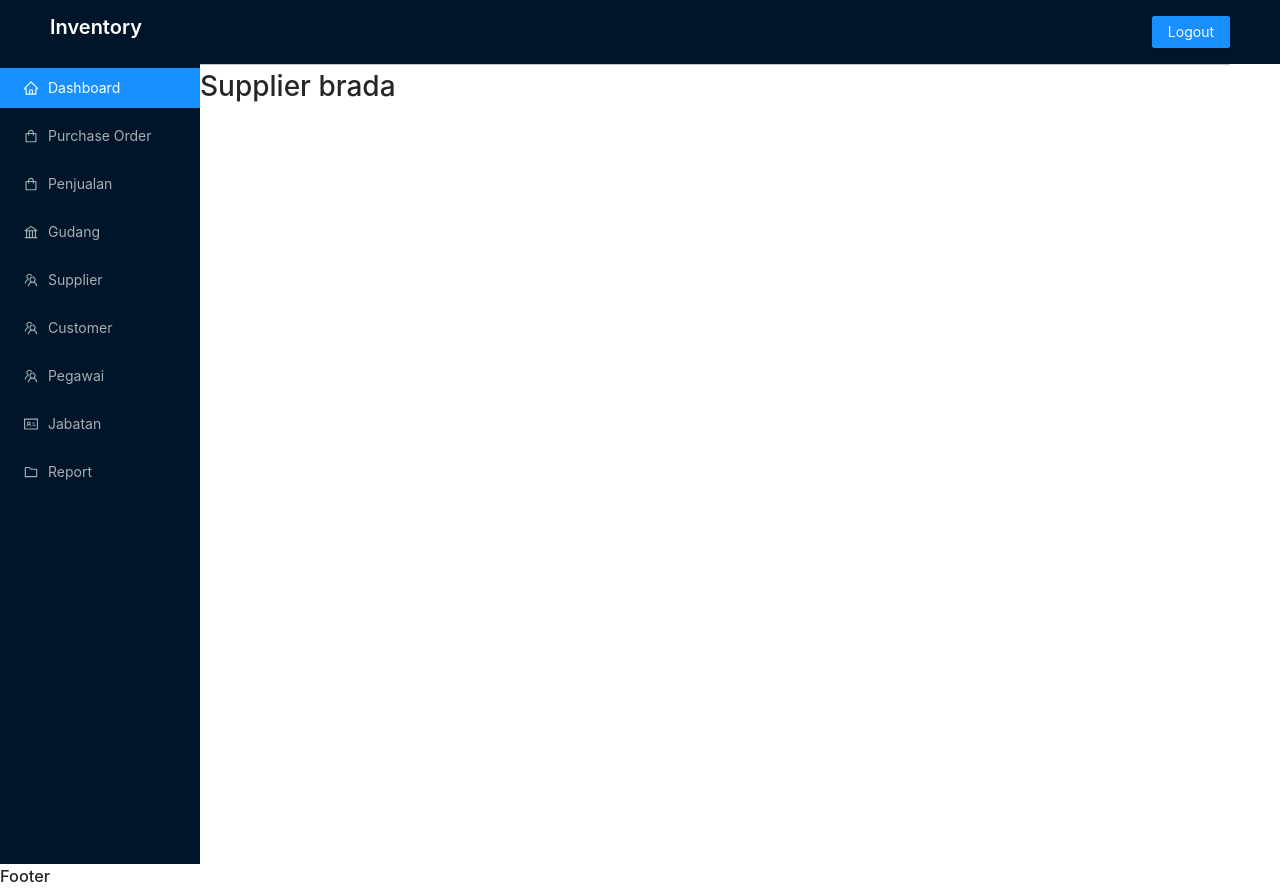
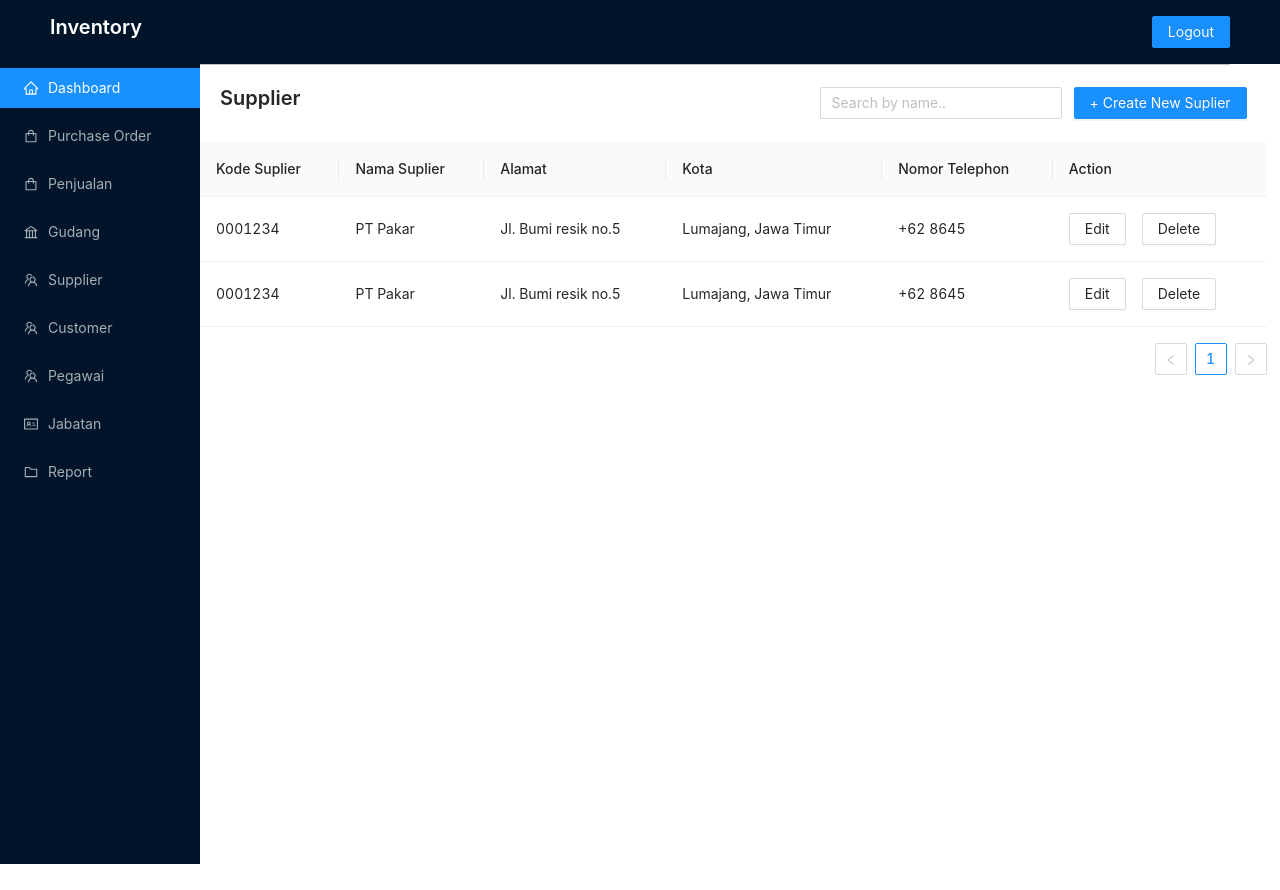
Before and after one commit to itcybercommunity/Frontend-Inventory, a React (Create React App) app: page /supplier in a window 1280 px wide. After the commit the page ends 864 px from the top, so only its background shows below. Built offline with nearby package versions, Linux system fonts and the light colour scheme.

Commit message:
implement UI pages

```diff
--- a/src/components/Header/index.js
+++ b/src/components/Header/index.js
@@ -1,6 +1,6 @@
 import React from "react";
 import {Button, Row, Col, Typography, Layout } from "antd";
-import { useHistory } from "react-router-dom";
+import { Link, useHistory } from "react-router-dom";
 import "./header.scss";
 
 const Header = () => {
@@ -14,8 +14,8 @@ const Header = () => {
         </Typography.Title>
       </Col>
       <Col>
-        <Button type="primary"  onClick={() => history.push("/login")}>
-          Logout
+        <Button type="primary" onClick={() => history.push("/login")}>
+          <Link to="/login" >Logout</Link>
         </Button>
       </Col>
     </Row>
--- a/src/pages/LoggedInPage.js
+++ b/src/pages/LoggedInPage.js
@@ -1,7 +1,7 @@
 import React from 'react'
 import { BrowserRouter as Router, Switch, Route, Redirect } from "react-router-dom";
-import { Footer, Header } from "../components";
-import {Customer, Jabatan, Sidebar, Dashboard, PO, Supplier} from "../pages";
+import { Header } from "../components";
+import {Customer, Jabatan, Sidebar, Dashboard, PO, Supplier, Login} from "../pages";
 import {Row, Col } from "antd";
 const LoggedInPage = () => {
     return (
@@ -11,7 +11,7 @@ const LoggedInPage = () => {
                 <Col>
                     <Sidebar />
                 </Col>
-                <Col span={19}>
+                <Col span={20}>
                     <Switch>
                     <Route path="/dashboard" component={ Dashboard }/>
                     <Route path="/customer" component={ Customer }/>
@@ -22,7 +22,6 @@ const LoggedInPage = () => {
                     </Switch>
                 </Col>
             </Row>
-            <Footer />
         </Router>
     )
 }
--- a/src/pages/PurchaseOrder/index.js
+++ b/src/pages/PurchaseOrder/index.js
@@ -1,5 +1,6 @@
 import React from 'react'
-import { Table, Row, Col, Button, Input, Modal, Space, DatePicker} from 'antd';
+import { Table, Row, Col, Button, Input, Modal, Space, DatePicker, Typography} from 'antd';
+import { DownloadOutlined } from '@ant-design/icons';
 const { Column } = Table;
 const PO = () => {
   const [visible, setVisible] = React.useState(false);
@@ -7,19 +8,19 @@ const PO = () => {
     data.push(
     {
       key: 1,
-      date: `01/01/2020`,
+      date: `2020/01/01`,
       po: `PO-00123456`,
       vendor: "Testing",
-      deliveryDate: `28/01/2020`,
+      deliveryDate: `2020/01/28`,
       status: `In Progrres`,
       amount: "Rp. 500.000",
     },
     {
         key: 2,
-        date: `01/01/2020`,
+        date: `2020/01/01`,
         po: `PO-00123456`,
         vendor: "Testing",
-        deliveryDate: `28/01/2020`,
+        deliveryDate: `2020/01/28`,
         status: `In Progrres`,
         amount: "Rp. 500.000",
       },
@@ -27,40 +28,34 @@ const PO = () => {
 const handleModal = React.useCallback(() => {
     setVisible(item => !item);
 }, [])
-// showModal = () => {
-//   this.setState({
-//     visible: true,
-//   });
-// };
-
-// const handleButton = React.useCallback(() => {
-//     setVis
-// })
 const handleOk = e => {
   console.log(e);
   setVisible(false);
 };
-
 const handleCancel = e => {
   console.log(e);
   setVisible(false);
 };
-
 function onChange(date, dateString) {
     console.log(date, dateString);
 }
-
     return (
-        <div style={{margin: "30px", width: "100%", minWidth: "300px"}} >
-            <h1>Purchase Order</h1>
+        <div style={{margin: "30px"}} >
+            <Typography.Title level={4} >Purchase Order</Typography.Title>
             <Row align="middle" justify="space-between" style={{marginBottom: "20px"}}>
                 <Col>
-                    <Input placeholder="Search by vendor.." />
+                    <Button type="primary" shape="round" icon={<DownloadOutlined />}>Cetak</Button>
+                </Col>
+                <Col>
+                <Row gutter={12}>
+                    <Col>
+                        <Input placeholder="Search by vendor.."  />
                     </Col>
                     <Col>
                         <Button type="primary" onClick={handleModal}>
-                        New Purshase Order
+                        + Create New PO
                         </Button>
+                    </Col>
                     <Modal
                         title="New Purshase Order"
                         visible={visible}
@@ -74,6 +69,7 @@ function onChange(date, dateString) {
                     <Input placeholder="Input Status" /> <br /> <br />
                     <Input placeholder="Input Amount" /> <br />
                     </Modal>
+                    </Row>
                 </Col>
             </Row>
             <Table dataSource={data} >
--- a/src/pages/Supplier/index.js
+++ b/src/pages/Supplier/index.js
@@ -1,10 +1,88 @@
 import React from 'react'
+import { Table, Row, Col, Button, Input, Modal, Space, Typography} from 'antd';
+const { Column } = Table;
+const Supplier = () => {
+    const [visible, setVisible] = React.useState(false);
+        const data = [];
+        data.push(
+        {
+            key: 1,
+            kodeSuplier: `0001234`,
+            namaSuplier: `PT Pakar`,
+            alamat: "Jl. Bumi resik no.5",
+            kota: `Lumajang, Jawa Timur`,
+            noTelp: `+62 8645`,
+        },
+        {
+            key: 2,
+            kodeSuplier: `0001234`,
+            namaSuplier: `PT Pakar`,
+            alamat: "Jl. Bumi resik no.5",
+            kota: `Lumajang, Jawa Timur`,
+            noTelp: `+62 8645`,
+        },
+    );
+    const handleModal = React.useCallback(() => {
+        setVisible(item => !item);
+    }, [])
+    const handleOk = e => {
+      console.log(e);
+      setVisible(false);
+    };
+    const handleCancel = e => {
+      console.log(e);
+      setVisible(false);
+    };
+    return (
+        <>
+            <Row align="middle" justify="space-between" style={{margin: "20px"}}>
+                <Col>
+                    <Typography.Title level={4} >Supplier</Typography.Title>
+                </Col>
+                <Col>
+                <Row gutter={12}>
+                    <Col>
+                        <Input placeholder="Search by name.."  />
+                    </Col>
+                    <Col>
+                        <Button type="primary" onClick={handleModal}>
+                        + Create New Suplier
+                        </Button>
+                    </Col>
+                    <Modal
+                        title="New Supplier"
+                        visible={visible}
+                        onOk={handleOk}
+                        onCancel={handleCancel}
+                    >
+                    <Input placeholder="Input Kode Supplier" /> <br /> <br />
+                    <Input placeholder="Input Nama" /> <br /> <br />
+                    <Input placeholder="Input Alamat" /> <br /> <br />
+                    <Input placeholder="Input Kota" /> <br /> <br />
+                    <Input placeholder="Input Nomer Telephon" /> <br /> <br />
+                    </Modal>
+                    </Row>
+                </Col>
+                </Row>
 
-const Supplier = () => {
-    return (
-        <div>
-            <h1>Supplier brada</h1>
-        </div>
+            <Table dataSource={data} >
+                <Column title="Kode Suplier" dataIndex="kodeSuplier" key="kodeSuplier" />
+                <Column title="Nama Suplier" dataIndex="namaSuplier" key="namaSuplier" />
+                <Column title="Alamat" dataIndex="alamat" key="alamat" />
+                <Column title="Kota" dataIndex="kota" key="kota" />
+                <Column title="Nomor Telephon" dataIndex="noTelp" key="noTelp" />
+                <Column
+                    title="Action"
+                    key="action"
+                    render={() => (
+                        <Space size="middle">
+                            <Button type="button">Edit</Button>
+                            <Button type="button">Delete</Button>
+                        </Space>
+                    )}
+                />
+            </Table>
+        </>
     )
 }
 
```
Lines whose indentation alone changed are shown as unchanged.
